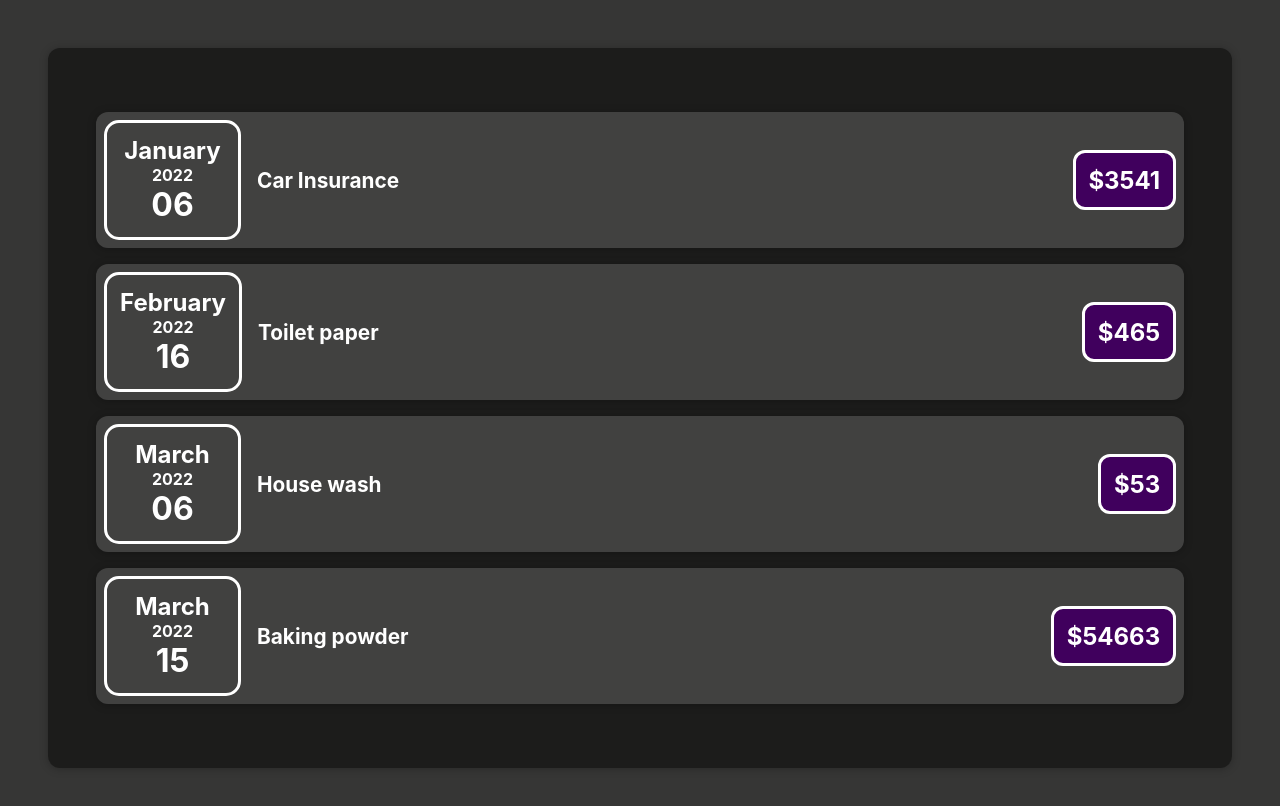
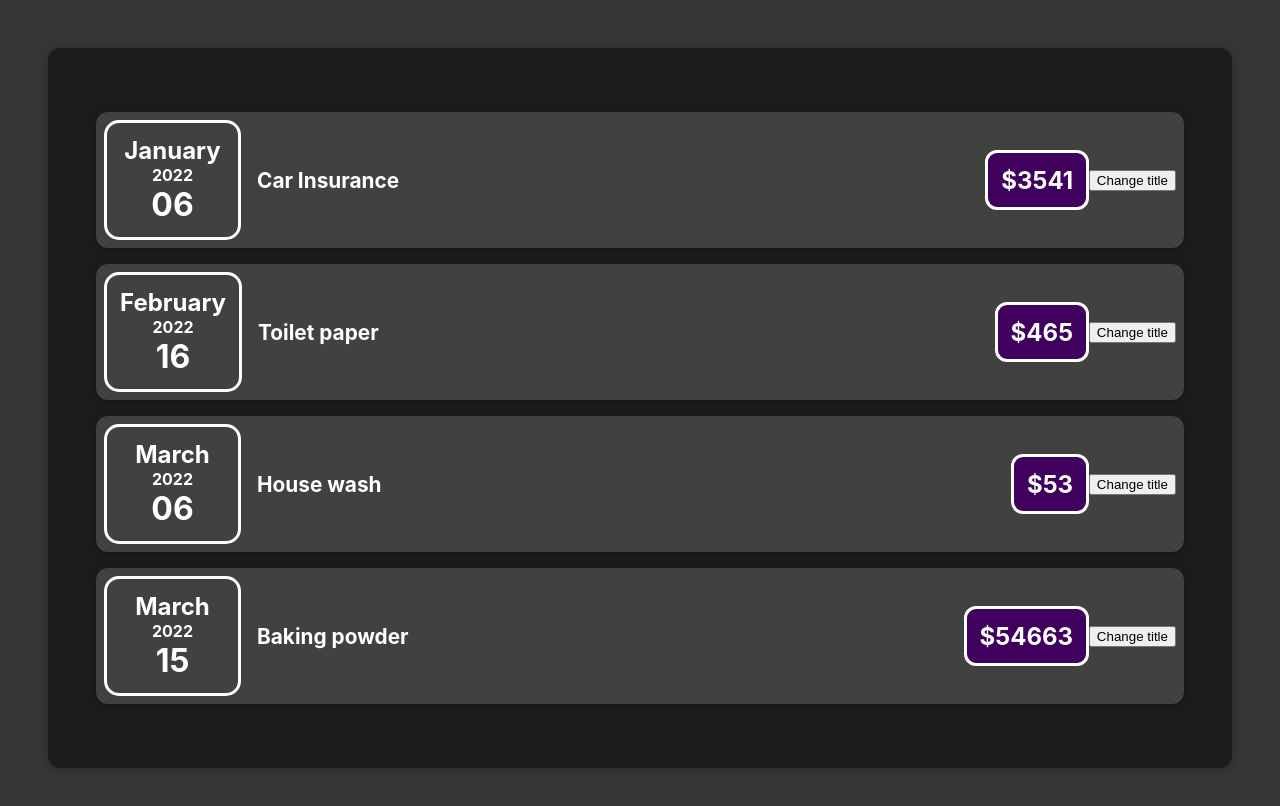
Before and after one commit to parvezaman/udemy-react-complete-guide, a React (Create React App) app: page / in a window 1280 px wide. Shown: the top 806 px of the page. Built offline with nearby package versions, Linux system fonts and the light colour scheme.

Commit message:
listening to events and working with event handlers

```diff
--- a/src/components/ExpenseItem/ExpenseItem.js
+++ b/src/components/ExpenseItem/ExpenseItem.js
@@ -11,6 +11,10 @@ const ExpenseItem = (props) => {
   // console.log(expenseDate);
   console.log(props.date.toLocaleString("en-US", { month: "long" }));
 
+  const clickHandler = () => {
+    console.log("clicked from the function");
+  };
+
   return (
     <Card className="expense-item">
       <div className="expense-item__date">
@@ -22,6 +26,7 @@ const ExpenseItem = (props) => {
         </div>
         <div className="expense-item__price">${props.amount}</div>
       </div>
+      <button onClick={clickHandler}>Change title</button>
     </Card>
   );
 };
```
